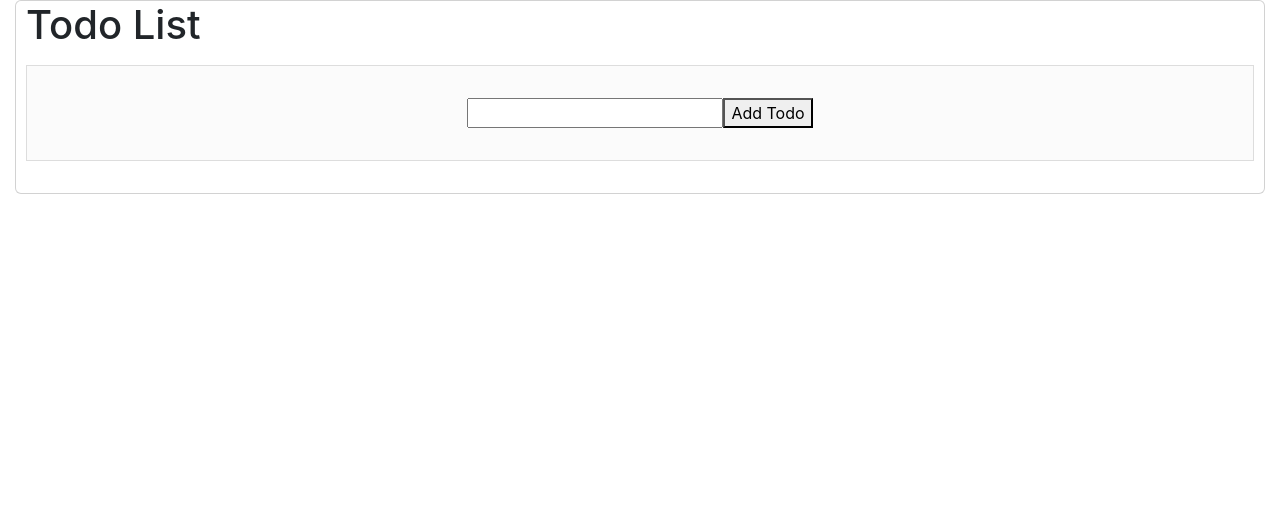
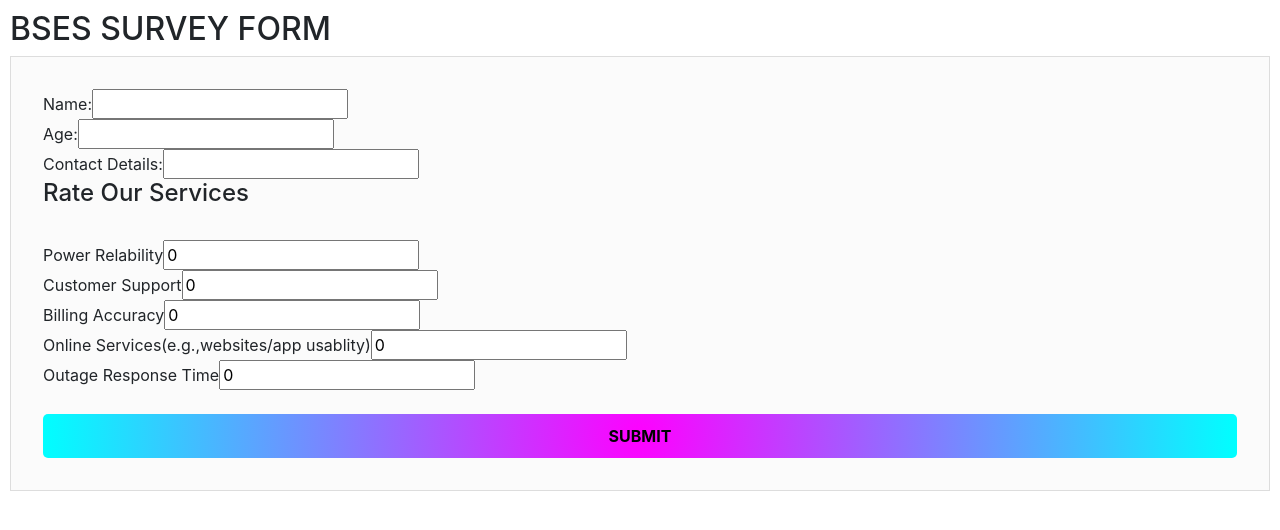
Before and after one commit to Aanshu4k/TrainingWork, a React (Create React App) app in the folder myapp/: page / in a window 1280 px wide. Shown: the top 530 px of the page. Built offline with nearby package versions, Linux system fonts and the light colour scheme.

Commit message:
Practice some more examples

```diff
--- a/myapp/src/App.css
+++ b/myapp/src/App.css
@@ -1,4 +1,4 @@
-.App {
+/* .App {
   text-align: center;
 }
 *{
@@ -65,4 +65,4 @@
   text-decoration: none;
   color: white;
   font-weight: bolder;
-}
+} */
--- a/myapp/src/App.js
+++ b/myapp/src/App.js
@@ -1,12 +1,14 @@
-import './App.css';
+
 import React from 'react';
-import Card from 'react-bootstrap/Card';
+import Timer from './Components/UseRef.js';
 import TodoList from './Components/ToDoList.js';
+import { useState } from 'react';
+import BSESSurvey from './Components/BSESSurvey.js';
 function App() {
   return (
-    <Card>
-      <TodoList />
-    </Card>
+    <div>
+      <BSESSurvey />
+    </div>
   );
 }
 
--- /dev/null
+++ b/myapp/src/Components/BSESSurvey.js
@@ -0,0 +1,62 @@
+import { useState, useEffect } from 'react';
+const BSESSurvey = () => {
+    const [formData, setFormData] = useState({
+        name: '', age: '', contact_det: '',
+    }, [])
+    const [rating, setRating] = useState({
+        powerRel: 0,
+        custSupp: 0,
+        billAcc: 0,
+        onlServ: 0,
+        outResTime: 0,
+    })
+    const handleInputChange = (e) => {
+        // const {name,value}=e.target;
+        // setFormData({...rating,[name]:value})
+        setFormData(e.target.value);
+        console.log(formData);
+    }
+    const handleInputChange2 = (e) => {
+        const { name, value } = e.target;
+        setRating({ ...rating, [name]: value })
+        console.log(rating)
+    }
+    const calculateAvg=()=>{
+        let result=0;
+        result=(rating.powerRel+rating.custSupp+rating.billAcc+rating.onlServ+rating.outResTime)/5;
+        alert()
+    }
+    return (
+        <div style={{ padding: '10px' }}>
+            <h2>BSES SURVEY FORM</h2>
+            <form style={{display:'flex',flexDirection:'column'}}>
+                <div>
+                    <label>Name: </label>
+                    <input type='text' value={formData.name} onChange={handleInputChange} /><br />
+                    <label>Age: </label>
+                    <input type='number' value={formData.age} onChange={handleInputChange} /><br/>
+                    <label>Contact Details: </label>
+                    <input type='number' value={formData.contact_det} onChange={handleInputChange} />
+                    {" "}
+                </div>
+
+                <div>
+                    <h4>Rate Our Services</h4><br />
+                    <label>Power Relability</label>
+                    <input type='number' name='powerRel' value={rating.powerRel} onChange={handleInputChange2} /><br />
+                    <label>Customer Support</label>
+                    <input type='number' name='custSupp' value={rating.custSupp} onChange={handleInputChange2} /><br />
+                    <label>Billing Accuracy</label>
+                    <input type='number' name='billAcc' value={rating.billAcc} onChange={handleInputChange2} /><br />
+                    <label>Online Services(e.g.,websites/app usablity)</label>
+                    <input type='number' name='onlServ' value={rating.onlServ} onChange={handleInputChange2} /><br />
+                    <label>Outage Response Time</label>
+                    <input type='number' name='outResTime' value={rating.outResTime} onChange={handleInputChange2} /><br />
+                </div><br/>
+                <button type='submit' >SUBMIT</button>
+            </form>
+
+        </div>
+    )
+}
+export default BSESSurvey;
--- a/myapp/src/Components/ToDoList.js
+++ b/myapp/src/Components/ToDoList.js
@@ -1,54 +1,156 @@
-import React, { useState, useEffect } from 'react';
+import React, { useState } from 'react';
+
+// CSS for styling
+const styles = {
+    container: {
+        border: 'solid grey 3px',
+        padding: '10px',
+        borderRadius: '20px',
+        margin: '20px',
+    },
+    flexContainer: {
+        display: 'flex',
+        flexDirection: 'column',
+        alignItems: 'center',
+        justifyContent: 'center',
+        height: 'auto',
+    },
+};
 
 const TodoList = () => {
-    const [todos, setTodos] = useState(() => {
-        const storedTodos = localStorage.getItem('todos');
-        return storedTodos ? JSON.parse(storedTodos) : [];
-    });
+    const [item1, setItem1] = useState('');
+    const [itemArray1, setItemArray1] = useState([]);
+    const [item2, setItem2] = useState('');
+    const [itemArray2, setItemArray2] = useState([]);
+    const [tempArr2, setTempArray2] = useState([]);
+    const [checkState, setCheckState] = useState(false);
 
-    const [newTodoText, setNewTodoText] = useState('');
+    const appendItem = () => {
+        if (item1.trim() !== '') {
+            setItemArray1([...itemArray1, item1]);
+            setItem1('');
+        }
+        if (item2.trim() !== '') {
+            setItemArray2([...itemArray2, item2]);
+            setItem2('');
+        }
+    };
 
-    const handleTodoClick = (id) => {
-        setTodos(todos => todos.filter(todo => todo.id !== id));
-    }
+    const handleLeftTransfer = () => {
+        if (itemArray2.length > 0) {
+            setItemArray1([...itemArray1, itemArray2.pop()]);
+        }
+    };
 
-    const handleNewTodoChange = (event) => {
-        setNewTodoText(event.target.value);
-    }
+    const handleRightTransfer = () => {
+        if (itemArray1.length > 0)
+            setItemArray2([...itemArray2, itemArray1.pop()]);
+    };
 
-    const handleNewTodoSubmit = (event) => {
-        event.preventDefault();
-        if (newTodoText.trim()) {
-            const newTodo = { id: Date.now(), text: newTodoText };
-            setTodos(todos => [...todos, newTodo]);
-            setNewTodoText('');
+    const handleInputChange = (e) => {
+        if (!tempArr2.includes(e.target.value)) {
+            setTempArray2([...tempArr2, e.target.value]);
+            setCheckState(!checkState)
         }
-    }
+        console.log(tempArr2);
+    };
 
-    useEffect(() => {
-        localStorage.setItem('todos', JSON.stringify(todos));
-    }, [todos]);
-    const TodoList = ({ todos, onTodoClick }) => {
-        return (
-            <ul>
-                {todos.map(todo => (
-                    <li key={todo.id} onClick={() => onTodoClick(todo.id)}>
-                        {todo.text}
-                    </li>
-                ))}
-            </ul>
-        );
-    };
     return (
-        <div>
-            <h1>Todo List</h1>
-            <TodoList todos={todos} onTodoClick={handleTodoClick} />
-            <form onSubmit={handleNewTodoSubmit}>
-                <input type="text" value={newTodoText} onChange={handleNewTodoChange} />
-                <button type="submit">Add Todo</button>
-            </form>
-        </div>
+        <>
+            <div style={styles.container}>
+                <b>To-Do List 1</b>
+                <input type="text" value={item1} placeholder="Enter Task" onChange={(e) => setItem1(e.target.value)} />
+                <button onClick={appendItem}>Add Task</button>
+                <ol>
+                    {itemArray1.map((item, index) => (
+                        <li key={index}>
+                            <i>{item}</i>
+                        </li>
+                    ))}
+                </ol>
+            </div>
+
+            <div style={styles.flexContainer}>
+                <button onClick={handleRightTransfer}>
+                    <b>---{">"}</b>
+                </button>{" "}
+                <button onClick={handleLeftTransfer}>
+                    <b>{"<"}---</b>
+                </button>
+            </div>
+
+            <div style={styles.container}>
+                <b>To-Do List 2</b>
+                <input type="text" value={item2} placeholder="Enter Task" onChange={(e) => setItem2(e.target.value)} />
+                <button onClick={appendItem}>Add Task</button>
+                <>
+                    {itemArray2.map((item, index) => (
+                        <>
+                            <input
+                                type="checkbox"
+                                key={index}
+                                value={item}
+                                placeholder={item}
+                                onChange={handleInputChange}
+                                style={{ display: 'flex' }}
+                            />
+                            <i>{item}</i>
+                        </>
+                    ))}
+                </>
+            </div>
+        </>
     );
 };
+export default TodoList;
 
-export default TodoList;
+
+// const [todos, setTodos] = useState(() => {
+//     const storedTodos = localStorage.getItem('todos');
+//     return storedTodos ? JSON.parse(storedTodos) : [];
+// });
+
+// const [newTodoText, setNewTodoText] = useState('');
+
+// const handleTodoClick = (id) => {
+//     setTodos(todos => todos.filter(todo => todo.id !== id));
+// }
+
+// const handleNewTodoChange = (event) => {
+//     setNewTodoText(event.target.value);
+// }
+
+// const handleNewTodoSubmit = (event) => {
+//     event.preventDefault();
+//     if (newTodoText.trim()) {
+//         const newTodo = { id: Date.now(), text: newTodoText };
+//         setTodos(todos => [...todos, newTodo]);
+//         setNewTodoText('');
+//     }
+// }
+
+// useEffect(() => {
+//     localStorage.setItem('todos', JSON.stringify(todos));
+// }, [todos]);
+// const TodoList = ({ todos, onTodoClick }) => {
+//     return (
+//         <ul>
+//             {todos.map(todo => (
+//                 <li key={todo.id} onClick={() => onTodoClick(todo.id)}>
+//                     {todo.text}
+//                 </li>
+//             ))}
+//         </ul>
+//     );
+// };
+// return (
+//     <div>
+//         <h1>Todo List</h1>
+//         <TodoList todos={todos} onTodoClick={handleTodoClick} />
+//         <form onSubmit={handleNewTodoSubmit}>
+//             <input type="text" value={newTodoText} onChange={handleNewTodoChange} />
+//             <button type="submit">Add Todo</button>
+//         </form>
+//     </div>
+// );
+// };
--- a/myapp/src/Components/UseRef.js
+++ b/myapp/src/Components/UseRef.js
@@ -11,7 +11,7 @@
 
     function Start() {
         setCount((count) => count + 1);
-        timeoutRef.current = setTimeout(Start, 200);
+        timeoutRef.current = setTimeout(Start, 500);
         console.log(timeoutRef)
     }
 
@@ -20,7 +20,7 @@
         clearTimeout(timeoutRef.current);
     };
     const Reset = () => {
-        setCount(countRef.current = 0);
+        setCount(countRef.current=0);
         clearTimeout(timeoutRef.current);
         timeoutRef.current = 0;
         console.log(timeoutRef)
```
